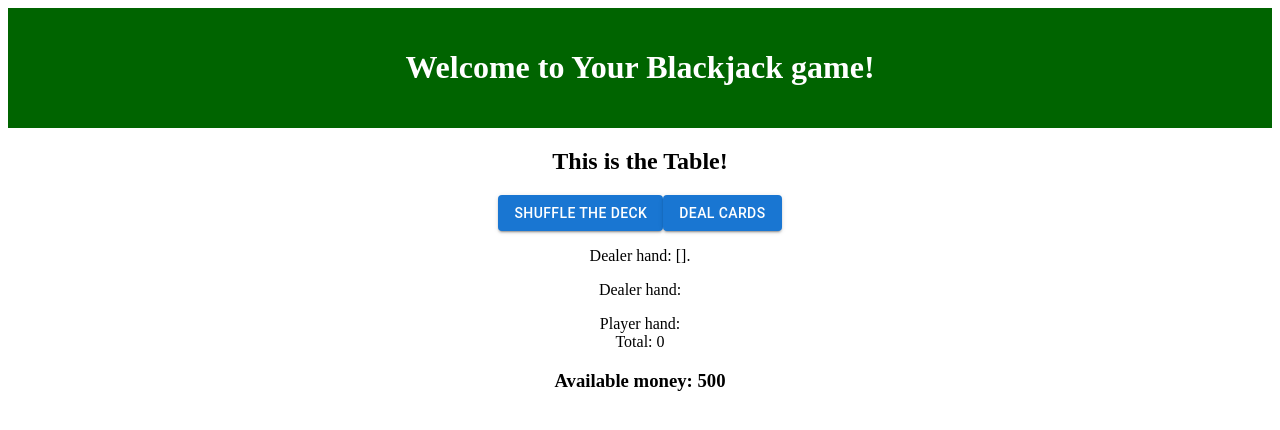
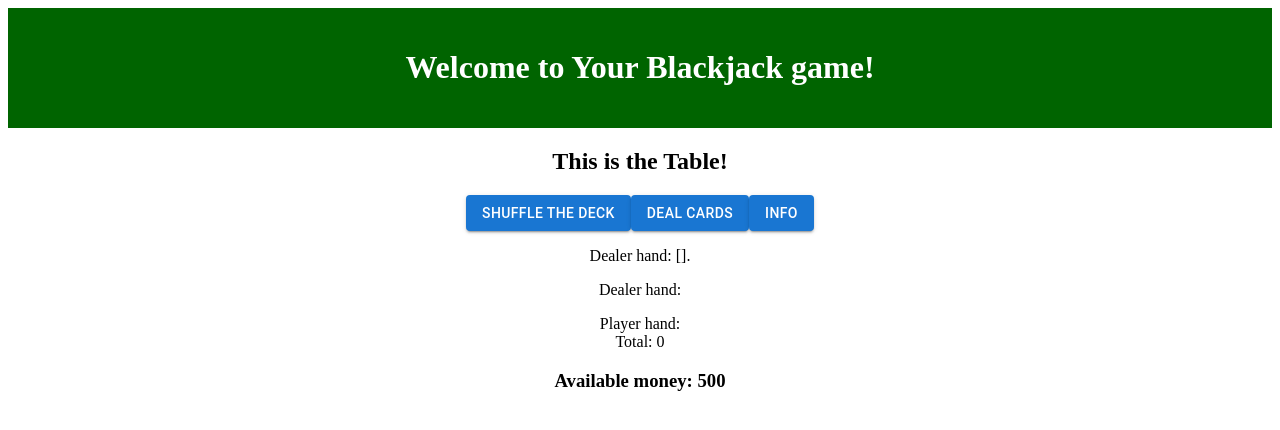
Before and after one commit to ChrisCantoni/blackjack-1, a React (Vite) app: page / in a window 1280 px wide. Shown: the top 430 px of the page. Built offline with nearby package versions, Linux system fonts and the light colour scheme.

Commit message:
Adding info to explain game to players.

```diff
--- /dev/null
+++ b/src/components/InfoModal/InfoModal.jsx
@@ -0,0 +1,12 @@
+
+
+function InfoModal({closeModal}) {
+
+    return (
+        <>
+        This modal will teach you how to play the game.
+        </>
+    )
+}
+
+export default InfoModal;
--- a/src/components/Table/Table.jsx
+++ b/src/components/Table/Table.jsx
@@ -2,7 +2,8 @@ import React from 'react';
 import { useEffect, useState } from 'react';
 import Swal from 'sweetalert2';
 import Button from '@mui/material/Button'
-import {Card, CardContent, Typography} from '@mui/material'
+import {Card, CardContent, Typography, Tooltip} from '@mui/material';
+import InfoModal from '../InfoModal/InfoModal.jsx';
 
 function Table() {
 
@@ -18,6 +19,7 @@ function Table() {
     const [cardCount, setCardCount] = useState(0);
     const [playerMoney, setPlayerMoney] = useState(500);
     const [totalBet, setTotalBet] = useState(10);
+    const [toggleInfo, setToggleInfo] = useState(false);
         // TODO: Here will be the shuffle dispatch
     // Shuffle itself will happen on the back end, yes?
 
@@ -280,8 +282,17 @@ function Table() {
     <div>
       <h2>This is the Table!</h2>
       <h3>{winner}</h3>
-      <Button variant="contained" onClick={() => createDeck()}>Shuffle the deck</Button>
-      <Button variant="contained" onClick={() => dealCards()}>Deal Cards</Button>
+      <Tooltip title={`There are ${deck.length} cards left in the deck`}>
+        <Button variant="contained" onClick={() => createDeck()}>
+            Shuffle the deck
+        </Button>
+      </Tooltip>
+      <Button variant="contained" onClick={() => dealCards()}>
+        Deal Cards
+      </Button>
+      <Button variant="contained" onClick={() => setToggleInfo(!toggleInfo)}>
+        Info
+      </Button>
 
       <div>
         <p>Dealer hand: {JSON.stringify(dealerHand)}.</p>
@@ -329,6 +340,7 @@ function Table() {
         <h3>Available money: {playerMoney}</h3>
         {/* <h3>Current Card Count: {cardCount}</h3> */}
         </div>
+        {toggleInfo && <InfoModal closeModal={() => {setToggleInfo(!toggleInfo)}}/>}
 
     </div>
   )
```
